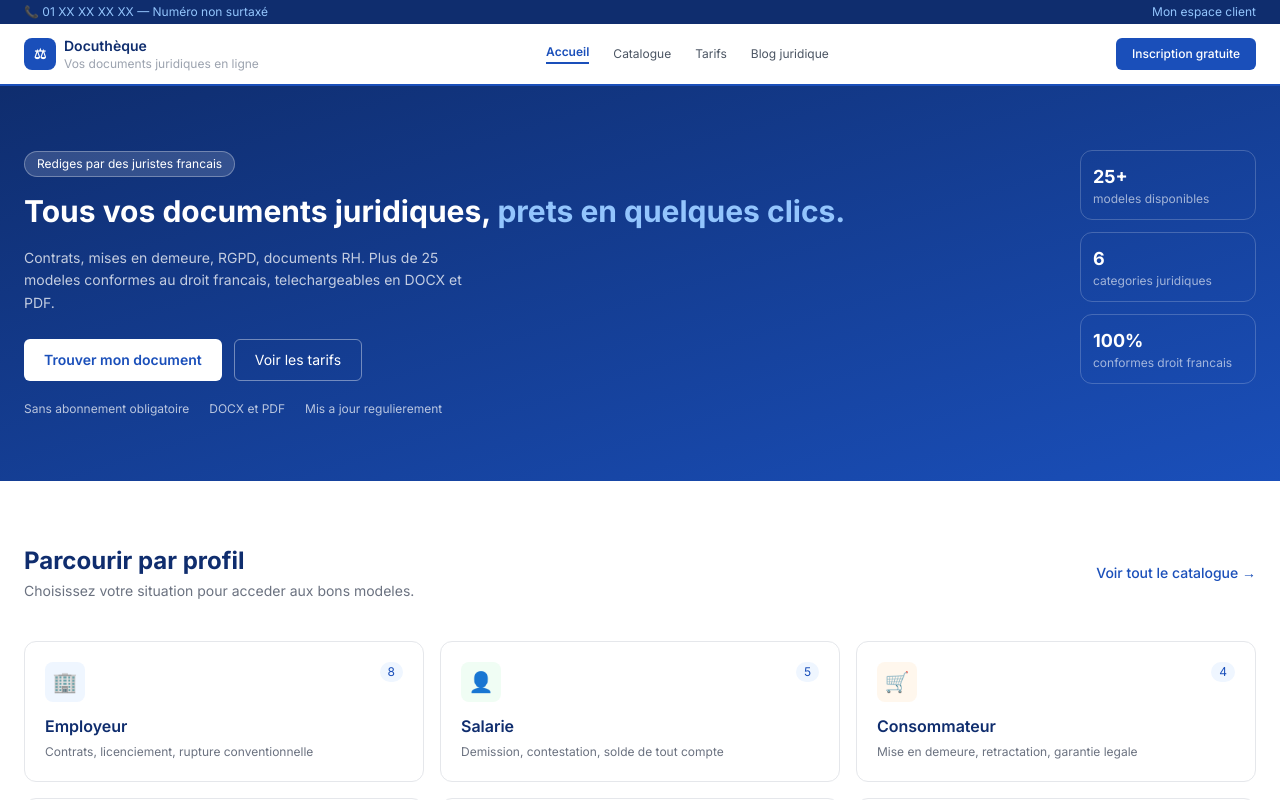
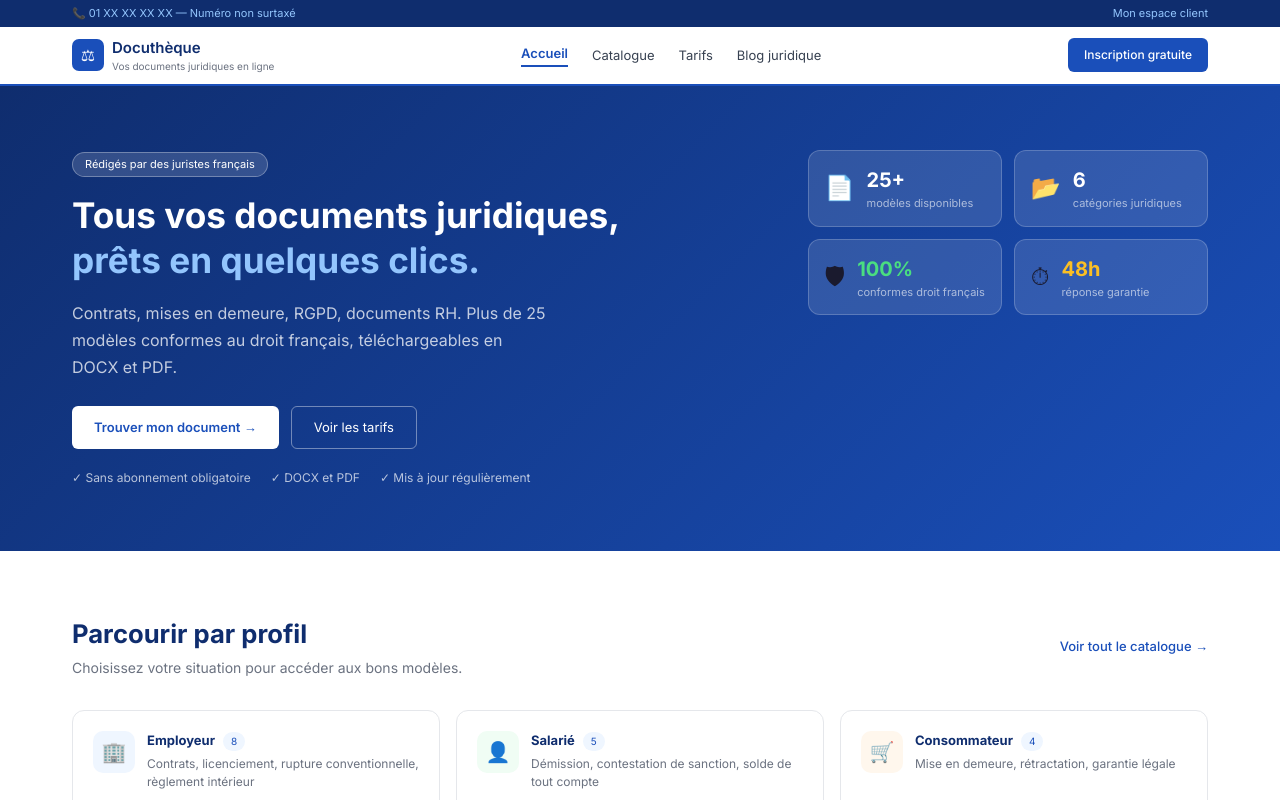
Before and after one commit to SYPA-ASSO/docutheque, a React (Vite) app: page / in a window 1280 px wide. Shown: the top 800 px of the page. Built offline with nearby package versions, Linux system fonts and the light colour scheme.

Commit message:
Hero 2x2 stable - version de reference

```diff
--- a/src/components/Categories.tsx
+++ b/src/components/Categories.tsx
@@ -1,37 +1,39 @@
 const categories = [
-  { couleur: "bg-blue-50", icone: "🏢", texte: "text-blue-700", label: "Employeur", desc: "Contrats, licenciement, rupture conventionnelle", n: 8 },
-  { couleur: "bg-green-50", icone: "👤", texte: "text-green-700", label: "Salarie", desc: "Demission, contestation, solde de tout compte", n: 5 },
-  { couleur: "bg-orange-50", icone: "🛒", texte: "text-orange-700", label: "Consommateur", desc: "Mise en demeure, retractation, garantie legale", n: 4 },
-  { couleur: "bg-purple-50", icone: "🛡", texte: "text-purple-700", label: "RGPD / Conformite", desc: "Registre, DPA, AIPD, politique de confidentialite", n: 6 },
-  { couleur: "bg-blue-50", icone: "📄", texte: "text-blue-700", label: "Contrats", desc: "Prestation, CGV, NDA, mandat, freelance", n: 5 },
-  { couleur: "bg-gray-50", icone: "⚖", texte: "text-gray-700", label: "Recouvrement", desc: "Mise en demeure de payer, relances, injonction", n: 3 },
+  { bg: '#eff6ff', ic: '#2563eb', icone: '🏢', label: 'Employeur', desc: 'Contrats, licenciement, rupture conventionnelle, règlement intérieur', n: 8 },
+  { bg: '#f0fdf4', ic: '#16a34a', icone: '👤', label: 'Salarié', desc: 'Démission, contestation de sanction, solde de tout compte', n: 5 },
+  { bg: '#fff7ed', ic: '#ea580c', icone: '🛒', label: 'Consommateur', desc: 'Mise en demeure, rétractation, garantie légale', n: 4 },
+  { bg: '#fdf4ff', ic: '#9333ea', icone: '🛡', label: 'RGPD / Conformité', desc: 'Registre, DPA, AIPD, politique de confidentialité', n: 6 },
+  { bg: '#eff6ff', ic: '#1a4fba', icone: '📄', label: 'Contrats', desc: 'Prestation de services, CGV, NDA, mandat, freelance', n: 5 },
+  { bg: '#f8fafc', ic: '#475569', icone: '⚖', label: 'Recouvrement', desc: 'Mise en demeure de payer, relances, injonction de payer', n: 3 },
 ]
 
 export default function Categories() {
   return (
-    <section className="px-6 py-16 bg-white">
-      <div className="flex justify-between items-center mb-10">
-        <div>
-          <h2 className="text-2xl font-bold text-navy">Parcourir par profil</h2>
-          <p className="text-gray-500 text-sm mt-1">Choisissez votre situation pour acceder aux bons modeles.</p>
+    <section style={{background: 'white', padding: '4rem 0'}}>
+      <div style={{maxWidth: '1200px', margin: '0 auto', padding: '0 2rem'}}>
+        <div style={{display: 'flex', justifyContent: 'space-between', alignItems: 'center', marginBottom: '2rem'}}>
+          <div>
+            <h2 style={{fontSize: '1.6rem', fontWeight: '700', color: '#0f2d6e', margin: 0}}>Parcourir par profil</h2>
+            <p style={{color: '#6b7280', fontSize: '0.875rem', marginTop: '4px'}}>Choisissez votre situation pour accéder aux bons modèles.</p>
+          </div>
+          <a href="/catalogue" style={{color: '#1a4fba', fontSize: '13px', fontWeight: '500', textDecoration: 'none'}}>Voir tout le catalogue →</a>
         </div>
-        <a href="/catalogue" className="text-navy-light text-sm font-medium hover:underline">
-          Voir tout le catalogue →
-        </a>
-      </div>
-      <div className="grid grid-cols-3 gap-4">
-        {categories.map((cat) => (
-          <div key={cat.label} className="border border-gray-200 rounded-xl p-5 hover:border-navy-light hover:shadow-md transition-all cursor-pointer">
-            <div className="flex justify-between items-start">
-              <div className={`w-10 h-10 ${cat.couleur} rounded-lg flex items-center justify-center text-xl`}>
+        <div style={{display: 'grid', gridTemplateColumns: 'repeat(3, 1fr)', gap: '16px'}}>
+          {categories.map((cat) => (
+            <div key={cat.label} style={{border: '1px solid #e5e7eb', borderRadius: '12px', padding: '1.25rem', cursor: 'pointer', display: 'flex', gap: '12px', alignItems: 'flex-start'}}>
+              <div style={{width: '42px', height: '42px', background: cat.bg, borderRadius: '10px', display: 'flex', alignItems: 'center', justifyContent: 'center', fontSize: '20px', flexShrink: 0}}>
                 {cat.icone}
               </div>
-              <span className="text-xs bg-blue-50 text-navy-light px-2 py-0.5 rounded-full">{cat.n}</span>
+              <div>
+                <div style={{display: 'flex', alignItems: 'center', gap: '8px'}}>
+                  <strong style={{fontSize: '13px', color: '#0f2d6e'}}>{cat.label}</strong>
+                  <span style={{background: '#eff6ff', color: '#1a4fba', fontSize: '10px', padding: '2px 8px', borderRadius: '20px'}}>{cat.n}</span>
+                </div>
+                <p style={{color: '#6b7280', fontSize: '12px', marginTop: '4px', lineHeight: '1.5'}}>{cat.desc}</p>
+              </div>
             </div>
-            <h3 className="font-semibold text-navy mt-3">{cat.label}</h3>
-            <p className="text-gray-500 text-xs mt-1 leading-relaxed">{cat.desc}</p>
-          </div>
-        ))}
+          ))}
+        </div>
       </div>
     </section>
   )
--- a/src/components/Header.tsx
+++ b/src/components/Header.tsx
@@ -1,37 +1,33 @@
 export default function Header() {
   return (
     <>
-      {/* TOP BAR */}
-      <div className="bg-navy py-1 px-6 flex justify-between items-center">
-        <span className="text-blue-300 text-xs">📞 01 XX XX XX XX — Numéro non surtaxé</span>
-        <span className="text-blue-300 text-xs cursor-pointer hover:text-white">Mon espace client</span>
+      <div style={{background: '#0f2d6e', padding: '5px 0'}}>
+        <div style={{maxWidth: '1200px', margin: '0 auto', padding: '0 2rem', display: 'flex', justifyContent: 'space-between', alignItems: 'center'}}>
+          <span style={{color: '#93c5fd', fontSize: '11px'}}>📞 01 XX XX XX XX — Numéro non surtaxé</span>
+          <span style={{color: '#93c5fd', fontSize: '11px', cursor: 'pointer'}}>Mon espace client</span>
+        </div>
       </div>
-
-      {/* HEADER PRINCIPAL */}
-      <nav className="bg-white border-b-2 border-navy-light px-6 py-3 flex items-center justify-between">
-        {/* LOGO */}
-        <div className="flex items-center gap-2">
-          <div className="w-8 h-8 bg-navy-light rounded-lg flex items-center justify-center">
-            <span className="text-white text-sm font-bold">⚖</span>
+      <nav style={{background: 'white', borderBottom: '2px solid #1a4fba', padding: '10px 0'}}>
+        <div style={{maxWidth: '1200px', margin: '0 auto', padding: '0 2rem', display: 'flex', alignItems: 'center', justifyContent: 'space-between'}}>
+          <div style={{display: 'flex', alignItems: 'center', gap: '8px'}}>
+            <div style={{width: '32px', height: '32px', background: '#1a4fba', borderRadius: '7px', display: 'flex', alignItems: 'center', justifyContent: 'center'}}>
+              <span style={{color: 'white', fontSize: '16px'}}>⚖</span>
+            </div>
+            <div>
+              <div style={{fontSize: '15px', fontWeight: '600', color: '#0f2d6e'}}>Docuthèque</div>
+              <div style={{fontSize: '10px', color: '#6b7280'}}>Vos documents juridiques en ligne</div>
+            </div>
           </div>
-          <div>
-            <div className="text-sm font-semibold text-navy">Docuthèque</div>
-            <div className="text-xs text-gray-400">Vos documents juridiques en ligne</div>
+          <div style={{display: 'flex', gap: '24px', alignItems: 'center'}}>
+            <a href="/" style={{fontSize: '13px', fontWeight: '600', color: '#1a4fba', borderBottom: '2px solid #1a4fba', paddingBottom: '2px', textDecoration: 'none'}}>Accueil</a>
+            <a href="/catalogue" style={{fontSize: '13px', color: '#374151', textDecoration: 'none'}}>Catalogue</a>
+            <a href="/tarifs" style={{fontSize: '13px', color: '#374151', textDecoration: 'none'}}>Tarifs</a>
+            <a href="/blog" style={{fontSize: '13px', color: '#374151', textDecoration: 'none'}}>Blog juridique</a>
           </div>
+          <button style={{background: '#1a4fba', color: 'white', border: 'none', padding: '8px 16px', borderRadius: '6px', fontSize: '12px', fontWeight: '500', cursor: 'pointer'}}>
+            Inscription gratuite
+          </button>
         </div>
-
-        {/* NAVIGATION */}
-        <div className="flex gap-6 items-center">
-          <a href="/" className="text-xs font-semibold text-navy-light border-b-2 border-navy-light pb-0.5">Accueil</a>
-          <a href="/catalogue" className="text-xs text-gray-600 hover:text-navy">Catalogue</a>
-          <a href="/tarifs" className="text-xs text-gray-600 hover:text-navy">Tarifs</a>
-          <a href="/blog" className="text-xs text-gray-600 hover:text-navy">Blog juridique</a>
-        </div>
-
-        {/* BOUTON */}
-        <button className="bg-navy-light text-white text-xs font-medium px-4 py-2 rounded-md hover:bg-navy transition-colors">
-          Inscription gratuite
-        </button>
       </nav>
     </>
   )
--- a/src/components/Hero.tsx
+++ b/src/components/Hero.tsx
@@ -1,48 +1,60 @@
 export default function Hero() {
   return (
-    <section className="bg-gradient-to-br from-navy to-navy-light px-6 py-16 flex gap-8 items-start">
-      <div className="flex-1">
-        <span className="inline-block bg-white/15 text-white border border-white/30 rounded-full px-3 py-1 text-xs mb-4">
-          Rediges par des juristes francais
+    <section style={{background: 'linear-gradient(135deg, #0f2d6e 0%, #1a4fba 100%)', padding: '4rem 0'}}>
+      <div style={{maxWidth: '1200px', margin: '0 auto', padding: '0 2rem', display: 'flex', gap: '3rem', alignItems: 'flex-start'}}>
+        <div style={{flex: 1}}>
+          <span style={{display: 'inline-block', background: 'rgba(255,255,255,0.15)', color: 'white', border: '1px solid rgba(255,255,255,0.3)', borderRadius: '20px', padding: '3px 12px', fontSize: '11px', marginBottom: '16px'}}>
+            Rédigés par des juristes français
           </span>
-        <h1 className="text-white text-3xl font-bold leading-tight">
-          Tous vos documents juridiques,
-          <span className="text-blue-300"> prets en quelques clics.</span>
+          <h1 style={{color: 'white', fontSize: '2.2rem', fontWeight: '700', lineHeight: '1.3', margin: '0 0 16px 0'}}>
+            Tous vos documents juridiques,<br />
+            <span style={{color: '#93c5fd'}}>prêts en quelques clics.</span>
           </h1>
-        <p className="text-white/75 text-sm mt-4 leading-relaxed max-w-md">
-          Contrats, mises en demeure, RGPD, documents RH. Plus de 25 modeles conformes au droit francais, telechargeables en DOCX et PDF.
+          <p style={{color: 'rgba(255,255,255,0.75)', fontSize: '1rem', lineHeight: '1.7', maxWidth: '480px', margin: '0 0 24px 0'}}>
+            Contrats, mises en demeure, RGPD, documents RH. Plus de 25 modèles conformes au droit français, téléchargeables en DOCX et PDF.
           </p>
-        <div className="flex gap-3 mt-6">
-          <button className="bg-white text-navy-light font-semibold text-sm px-5 py-2.5 rounded-md hover:bg-gray-100 transition-colors">
-            Trouver mon document
+          <div style={{display: 'flex', gap: '12px', marginBottom: '20px'}}>
+            <button style={{background: 'white', color: '#1a4fba', border: 'none', padding: '11px 22px', borderRadius: '6px', fontSize: '13px', fontWeight: '600', cursor: 'pointer'}}>
+              Trouver mon document →
             </button>
-          <button className="bg-transparent text-white border border-white/40 text-sm px-5 py-2.5 rounded-md hover:bg-white/10 transition-colors">
+            <button style={{background: 'transparent', color: 'white', border: '1px solid rgba(255,255,255,0.4)', padding: '11px 22px', borderRadius: '6px', fontSize: '13px', cursor: 'pointer'}}>
               Voir les tarifs
             </button>
           </div>
-        <div className="flex gap-5 mt-5">
-          <span className="text-white/70 text-xs">Sans abonnement obligatoire</span>
-          <span className="text-white/70 text-xs">DOCX et PDF</span>
-          <span className="text-white/70 text-xs">Mis a jour regulierement</span>
+          <div style={{display: 'flex', gap: '20px', flexWrap: 'wrap'}}>
+            <span style={{color: 'rgba(255,255,255,0.7)', fontSize: '12px'}}>✓ Sans abonnement obligatoire</span>
+            <span style={{color: 'rgba(255,255,255,0.7)', fontSize: '12px'}}>✓ DOCX et PDF</span>
+            <span style={{color: 'rgba(255,255,255,0.7)', fontSize: '12px'}}>✓ Mis à jour régulièrement</span>
           </div>
         </div>
-      <div className="flex flex-col gap-3 min-w-44">
-        <div className="bg-white/12 border border-white/20 rounded-xl p-3 flex items-center gap-3">
+        <div style={{display: 'grid', gridTemplateColumns: '1fr 1fr', gap: '12px', minWidth: '260px'}}>
+          <div style={{background: 'rgba(255,255,255,0.12)', border: '1px solid rgba(255,255,255,0.2)', borderRadius: '12px', padding: '14px 16px', display: 'flex', alignItems: 'center', gap: '12px'}}>
+            <span style={{fontSize: '24px'}}>📄</span>
             <div>
-            <div className="text-white font-bold text-lg">25+</div>
-            <div className="text-white/60 text-xs">modeles disponibles</div>
+              <div style={{color: 'white', fontWeight: '700', fontSize: '20px'}}>25+</div>
+              <div style={{color: 'rgba(255,255,255,0.6)', fontSize: '11px'}}>modèles disponibles</div>
             </div>
           </div>
-        <div className="bg-white/12 border border-white/20 rounded-xl p-3 flex items-center gap-3">
+          <div style={{background: 'rgba(255,255,255,0.12)', border: '1px solid rgba(255,255,255,0.2)', borderRadius: '12px', padding: '14px 16px', display: 'flex', alignItems: 'center', gap: '12px'}}>
+            <span style={{fontSize: '24px'}}>📂</span>
             <div>
-            <div className="text-white font-bold text-lg">6</div>
-            <div className="text-white/60 text-xs">categories juridiques</div>
+              <div style={{color: 'white', fontWeight: '700', fontSize: '20px'}}>6</div>
+              <div style={{color: 'rgba(255,255,255,0.6)', fontSize: '11px'}}>catégories juridiques</div>
             </div>
           </div>
-        <div className="bg-white/12 border border-white/20 rounded-xl p-3 flex items-center gap-3">
+          <div style={{background: 'rgba(255,255,255,0.12)', border: '1px solid rgba(255,255,255,0.2)', borderRadius: '12px', padding: '14px 16px', display: 'flex', alignItems: 'center', gap: '12px'}}>
+            <span style={{fontSize: '24px'}}>🛡</span>
             <div>
-            <div className="text-white font-bold text-lg">100%</div>
-            <div className="text-white/60 text-xs">conformes droit francais</div>
+              <div style={{color: '#4ade80', fontWeight: '700', fontSize: '20px'}}>100%</div>
+              <div style={{color: 'rgba(255,255,255,0.6)', fontSize: '11px'}}>conformes droit français</div>
+            </div>
+          </div>
+          <div style={{background: 'rgba(255,255,255,0.12)', border: '1px solid rgba(255,255,255,0.2)', borderRadius: '12px', padding: '14px 16px', display: 'flex', alignItems: 'center', gap: '12px'}}>
+            <span style={{fontSize: '24px'}}>⏱</span>
+            <div>
+              <div style={{color: '#fbbf24', fontWeight: '700', fontSize: '20px'}}>48h</div>
+              <div style={{color: 'rgba(255,255,255,0.6)', fontSize: '11px'}}>réponse garantie</div>
+            </div>
           </div>
         </div>
       </div>
```
Lines whose indentation alone changed are shown as unchanged.
